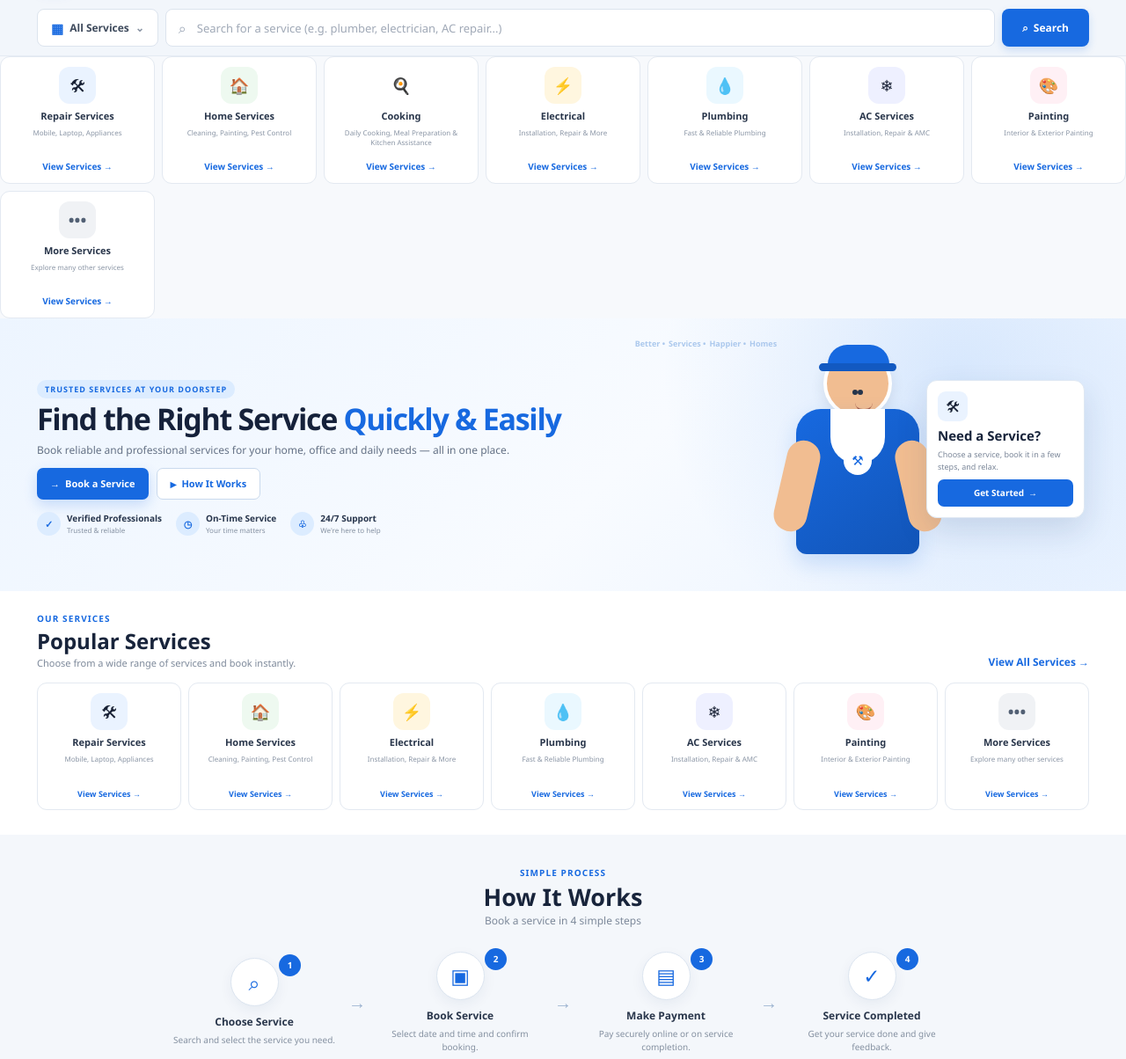
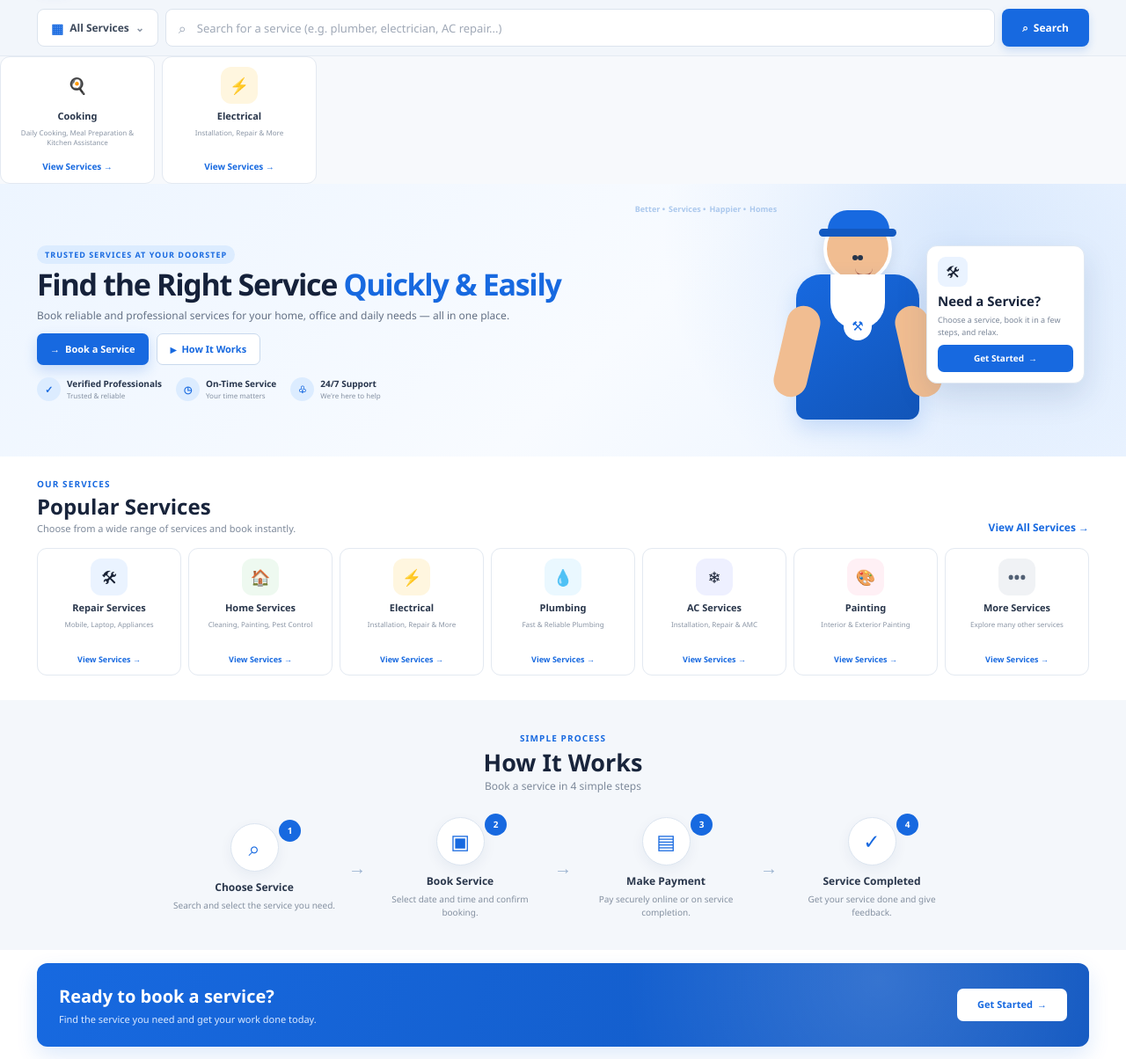
Before and after one commit to skdariyasafru/services, a Flask app: page / in a window 1280 px wide. Shown: the part 72-1276 px from the top of the page at 88% size. Run offline with Flask 3, Linux system fonts and the light colour scheme.

Commit message:
Remove multiple service sections from index.html
Removed several service sections from the service grid.

```diff
--- a/templates/index.html
+++ b/templates/index.html
@@ -5,7 +5,7 @@
 {% block content %}
 <div class="service-grid">
 
-    <!-- Repair Services -->
+    <!-- Repair Services
     <a href="#" class="service-card">
         <div class="service-card-icon repair-icon">🛠</div>
         <h3>Repair Services</h3>
@@ -14,14 +14,14 @@
     </a>
 
 
-    <!-- Home Services -->
+
     <a href="#" class="service-card">
         <div class="service-card-icon home-icon">🏠</div>
         <h3>Home Services</h3>
         <p>Cleaning, Painting, Pest Control</p>
         <span class="service-card-link">View Services →</span>
     </a>
-
+-->
 
     <!-- Cooking -->
     <a href="{{ url_for('cooking.cooking') }}" class="service-card">
@@ -40,41 +40,6 @@
         <span class="service-card-link">View Services →</span>
     </a>
 
-
-    <!-- Plumbing -->
-    <a href="#" class="service-card">
-        <div class="service-card-icon plumbing-icon">💧</div>
-        <h3>Plumbing</h3>
-        <p>Fast &amp; Reliable Plumbing</p>
-        <span class="service-card-link">View Services →</span>
-    </a>
-
-
-    <!-- AC Services -->
-    <a href="#" class="service-card">
-        <div class="service-card-icon ac-icon">❄</div>
-        <h3>AC Services</h3>
-        <p>Installation, Repair &amp; AMC</p>
-        <span class="service-card-link">View Services →</span>
-    </a>
-
-
-    <!-- Painting -->
-    <a href="#" class="service-card">
-        <div class="service-card-icon painting-icon">🎨</div>
-        <h3>Painting</h3>
-        <p>Interior &amp; Exterior Painting</p>
-        <span class="service-card-link">View Services →</span>
-    </a>
-
-
-    <!-- More Services -->
-    <a href="#" class="service-card">
-        <div class="service-card-icon more-icon">•••</div>
-        <h3>More Services</h3>
-        <p>Explore many other services</p>
-        <span class="service-card-link">View Services →</span>
-    </a>
 
 </div>
 
```
